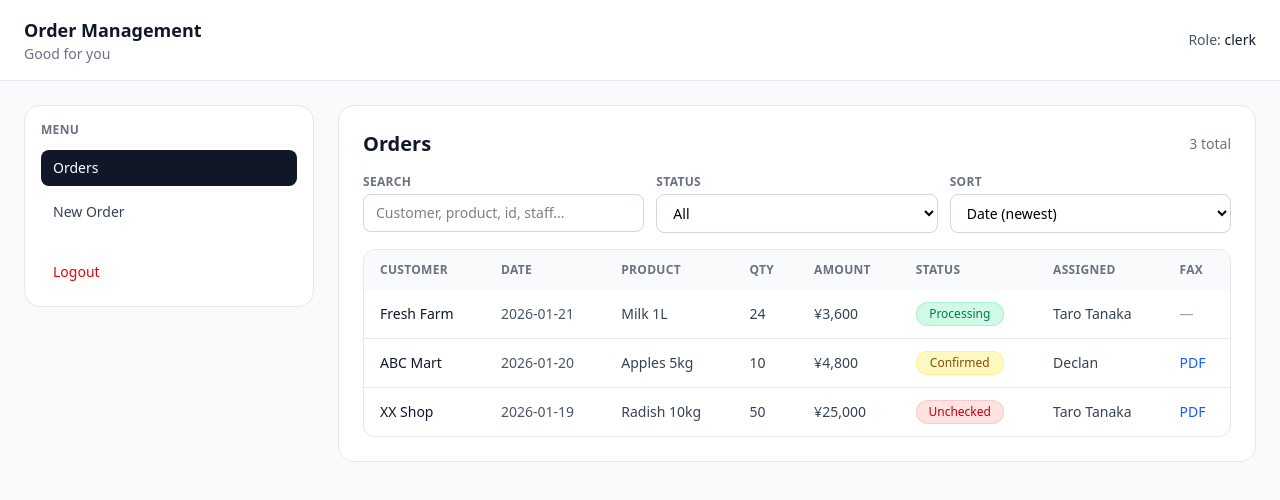
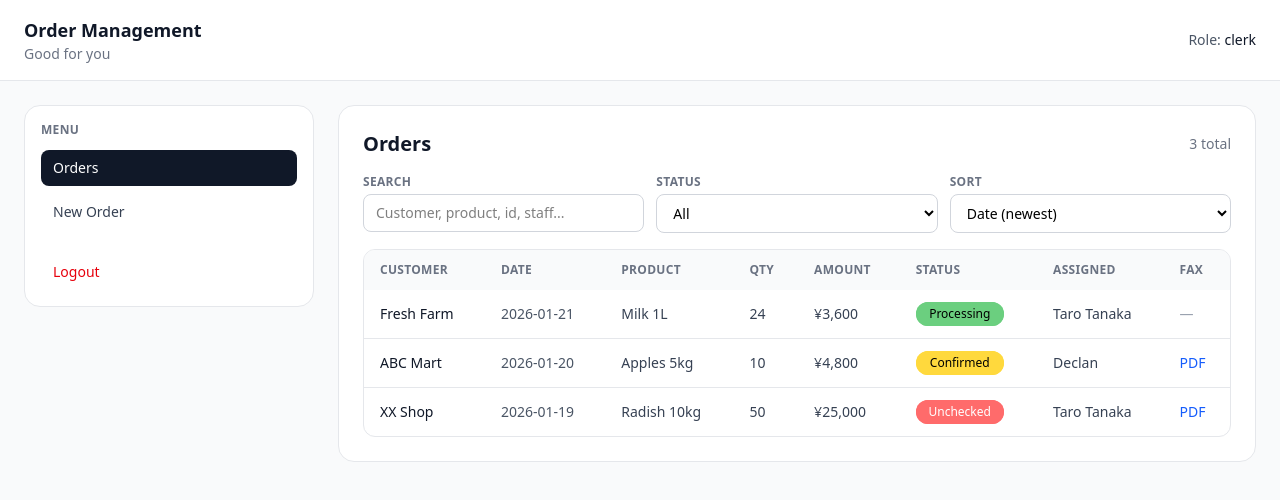
Before and after one commit to ArnavSAMA/order-management-frontend, a React (Vite) app: page /login in a window 1280 px wide. Both pictures are taken after a click on the button "Login as clerk(Admin)". Shown: the top 500 px of the page. Built offline with nearby package versions, Linux system fonts and the light colour scheme.

Commit message:
ui: polish status badges, role chip, and audit metadata

```diff
--- a/src/components/common/StatusBadge.tsx
+++ b/src/components/common/StatusBadge.tsx
@@ -2,27 +2,28 @@ import type { OrderStatus } from '@/features/orders/types'
 
 function getStatusStyles(status: OrderStatus) {
   switch (status) {
-    case 'unchecked':
-      return 'bg-red-100 text-red-700 ring-red-200'
+    case "unchecked":
+      return "bg-[#FF6B6B] text-white ring-[#FF6B6B]";
 
-    case 'confirmed':
-      return 'bg-yellow-100 text-yellow-800 ring-yellow-200'
+    case "confirmed":
+      return "bg-[#FFD93D] text-black ring-[#FFD93D]";
 
-    case 'processing':
-  // Green = active / in progress
-        return 'bg-emerald-100 text-emerald-700 ring-emerald-200'
+    case "processing":
+      // Blue-green = active / in progress
+      return "bg-[#6BCF7F] text-black ring-[#6BCF7F]";
 
-    case 'completed':
-    // Bluish = finished / stable
-        return 'bg-sky-100 text-sky-700 ring-sky-200'
+    case "completed":
+      // Green-blue = finished / stable
+      return "bg-[#00CEC8] text-black ring-[#00CEC8]";
 
-    case 'cancelled':
-      return 'bg-gray-100 text-gray-700 ring-gray-200'
+    case "cancelled":
+      return "bg-gray-200 text-black ring-gray-200";
 
     default:
-      return 'bg-gray-100 text-gray-700 ring-gray-200'
+      return "bg-gray-200 text-black ring-gray-200";
   }
 }
+
 
 export default function StatusBadge({ status }: { status: OrderStatus }) {
   return (
```
